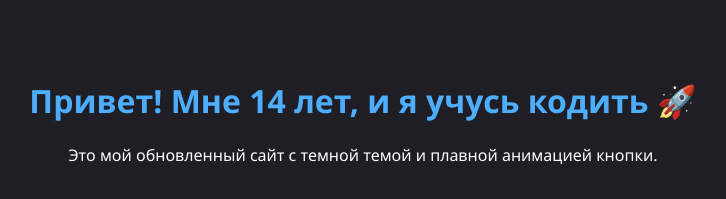
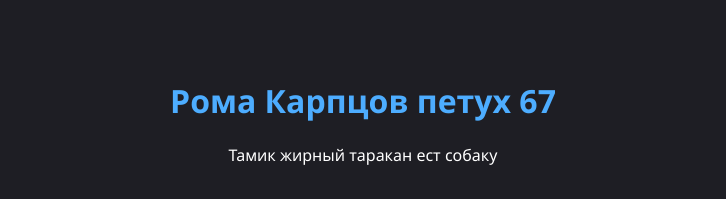
Before and after one commit to svinlysyj68-ai/my-first-site, a plain HTML site: page index.html in a window 1280 px wide. Shown: the top 199 px of the page, without its empty margins (277-1003 px from the left). Drawn offline with Linux system fonts and the light colour scheme.

Commit message:
Add files via upload

```diff
--- a/index.html
+++ b/index.html
@@ -33,10 +33,10 @@
     </style>
 </head>
 <body>
-    <h1>Привет! Мне 14 лет, и я учусь кодить 🚀</h1>
-    <p>Это мой обновленный сайт с темной темой и плавной анимацией кнопки.</p>
+    <h1>Рома Карпцов петух 67</h1>
+    <p>Тамик жирный таракан ест собаку</p>
     <img src="https://i.pinimg.com/736x/a4/48/95/a448952416346775683d7092465213af.jpg" alt="Моя картинка" style="width: 300px; border-radius: 12px; margin: 20px;">
     <br><br>
-    <button class="my-btn" onclick="alert('Ты официально становишься веб-разработчиком! 🔥')">Нажми на меня</button>
+    <button class="my-btn" onclick="alert('Запущена баллистичекая ракета в дом Елбакиева ✅')">Нажми на меня</button>
 </body>
 </html>
```
